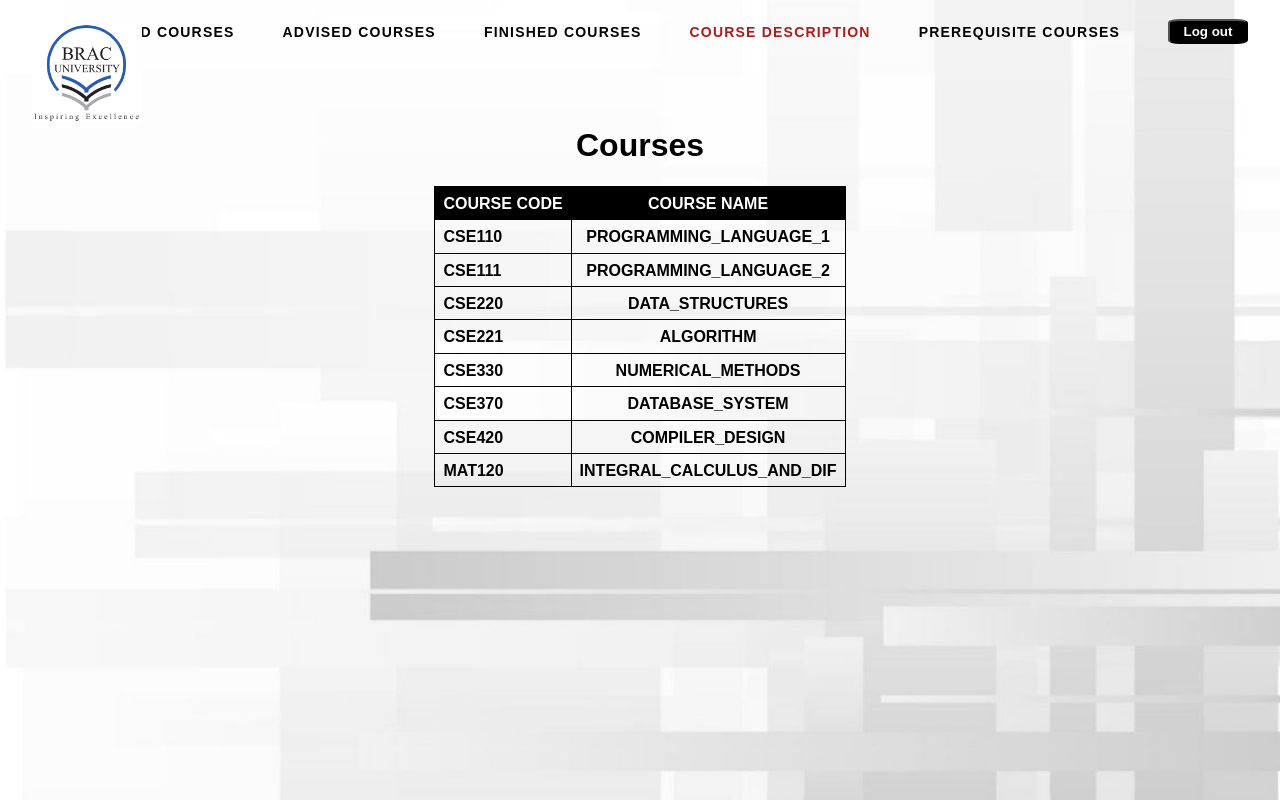
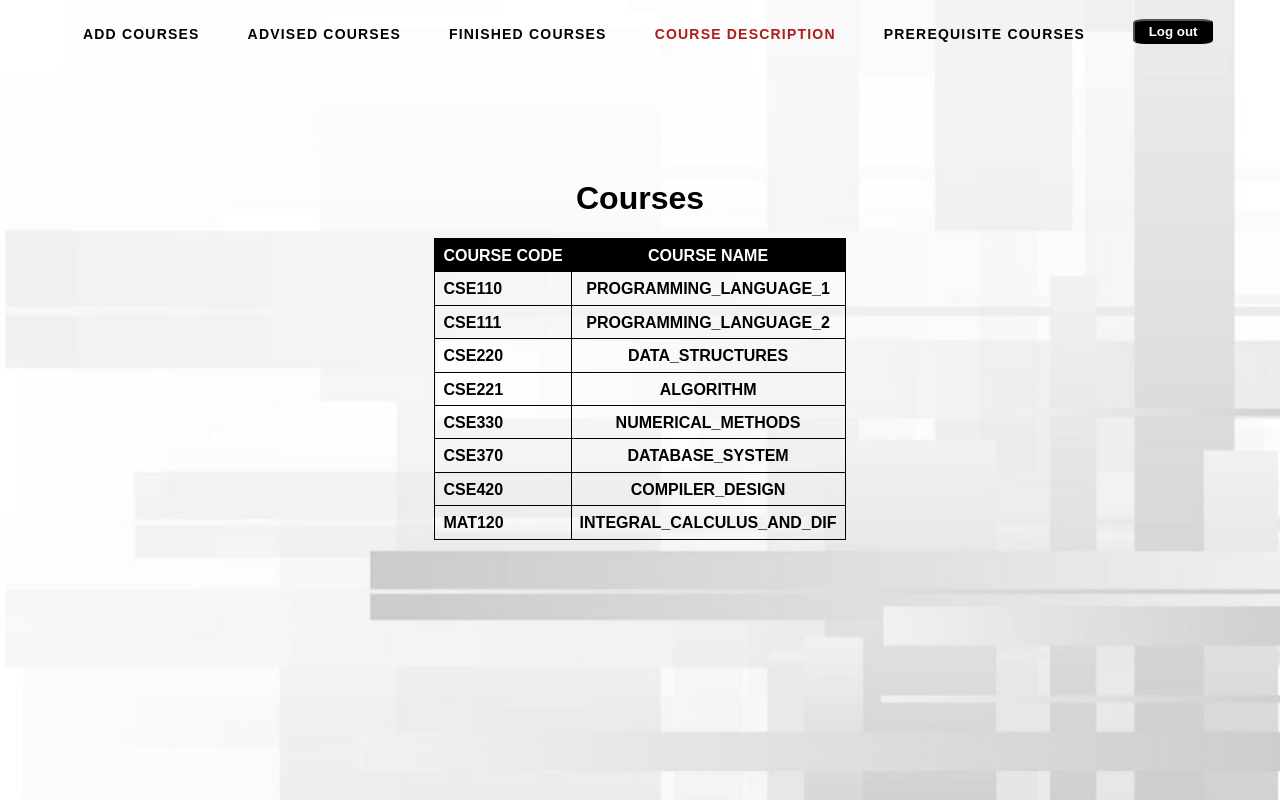
Before and after one commit to Mozahmad292/University-Course-Registration, a PHP site: page /View/courses.php in a window 1280 px wide. Run offline with PHP 8.4, Linux system fonts and the light colour scheme; data comes from the database, SQL or seed files in the repository; data that the repository does not hold is empty.

Commit message:
logo removed

```diff
--- a/View/assets/css/style.css
+++ b/View/assets/css/style.css
@@ -26,7 +26,7 @@
   padding: 0;
   margin: 0;
   width: 100%;
-  height: 100vh;
+  height: 70vh;
   font-family: 'Poppins', sans-serif;
   font-weight: 400;
   background: url("../image/cover.jpg"); /*url("https://source.unsplash.com/5i0GnoTTjSE");*/
@@ -57,23 +57,6 @@
 
 .mrt-7 {
   margin-top: 7%;
-}
-
-.logo{
-  position: absolute;
-  float: left;
-  padding: 8px;
-  margin-left: 16px;
-  margin-top: 8px;
-}
-
-.logo a{
-  color: #000;
-  text-transform: uppercase;
-  font-weight: 700;
-  font-size: 18px;
-  letter-spacing: 0;
-  text-decoration: none;
 }
 
 .form-container, .card-container {
@@ -129,7 +112,9 @@
 }
 
 nav ul{
-	float: right;
+	display: flex;
+  justify-content: center;
+  align-items: center;
 }
 
 nav ul li{
--- a/View/forgotPassword.php
+++ b/View/forgotPassword.php
@@ -4,12 +4,6 @@
 <head>
   <title>Forgot Password</title>
   <div class="container">
-    <nav>
-      <div class="logo">
-        <a href="#"><img class="resize" src="assets/image/Capture.PNG" alt=""></a>
-      </div>
-    </nav>
-
     <div class="form-container">
       <div class="form-title">
         <h2>Forgot Password</h2>
--- a/View/login.php
+++ b/View/login.php
@@ -4,12 +4,6 @@
 <head>
   <title>Login</title>
   <div class="container">
-    <nav>
-      <div class="logo">
-        <a href="#"><img class="resize" src="assets/image/Capture.PNG" alt=""></a>
-      </div>
-    </nav>
-
     <div class="form-container">
       <div class="form-title">
         <h2>Login</h2>
--- a/View/resetSuccess.php
+++ b/View/resetSuccess.php
@@ -4,12 +4,6 @@
 <head>
   <title>Password Reset Successfully</title>
   <div class="container">
-    <nav>
-      <div class="logo">
-        <a href="#"><img class="resize" src="assets/image/Capture.PNG" alt=""></a>
-      </div>
-    </nav>
-
     <div class="card-container">
       <div class="card-title">
         <h2>Password Reset Successfully</h2>
--- a/View/templates/header.php
+++ b/View/templates/header.php
@@ -1,9 +1,6 @@
-  <head>
+<head>
     <div class="container">
-        <nav>
-          <div class="logo">
-            <a href="#"><img class="resize" src="assets/image/Capture.PNG" alt=""></a>
-          </div>
+      <nav>
           <div class="nav-wrapper">
             <ul class="menu" >
               <li><a href="unfinished.php" class="add-course active" >Add Courses</a></li>
```
